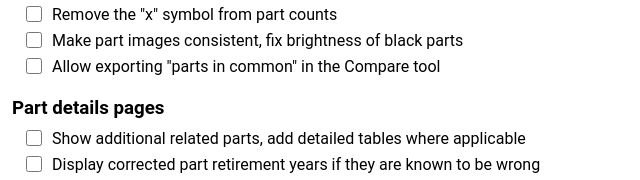
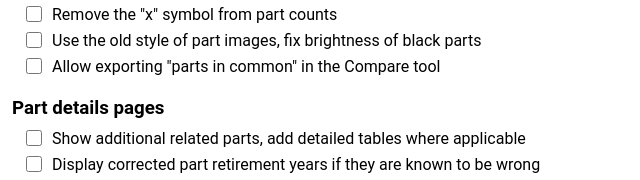
Before and after one commit to oprypin/rebrickable-refined, a website with bundled scripts: page src/popup.html in a window 1280 px wide. Shown: the part 168-348 px from the top of the page, 0-640 px from the left. Built offline with nearby package versions, Linux system fonts and the light colour scheme.

Commit message:
Update documentation

```diff
--- a/src/popup.html
+++ b/src/popup.html
@@ -149,7 +149,7 @@
       <label><input type="checkbox" id="decorate-part-colors"> Add colored corners to part tiles to disambiguate the color</label>
     </div>
     <label><input type="checkbox" id="remove-x-from-part-counts"> Remove the "x" symbol from part counts</label>
-    <label><input type="checkbox" id="consistent-part-images"> Make part images consistent, fix brightness of black parts</label>
+    <label><input type="checkbox" id="consistent-part-images"> Use the old style of part images, fix brightness of black parts</label>
     <label><input type="checkbox" id="always-export-parts"> Allow exporting "parts in common" in the Compare tool</label>
 
     <h3>Part details pages</h3>
```
Also changed, not shown: docs/add-main-parts-search-after.png, docs/part-colors-comparison.gif, docs/part-lists-after.png, docs/part-lists-before.png, docs/remove-x-from-part-counts.png (added), 1 other file.
